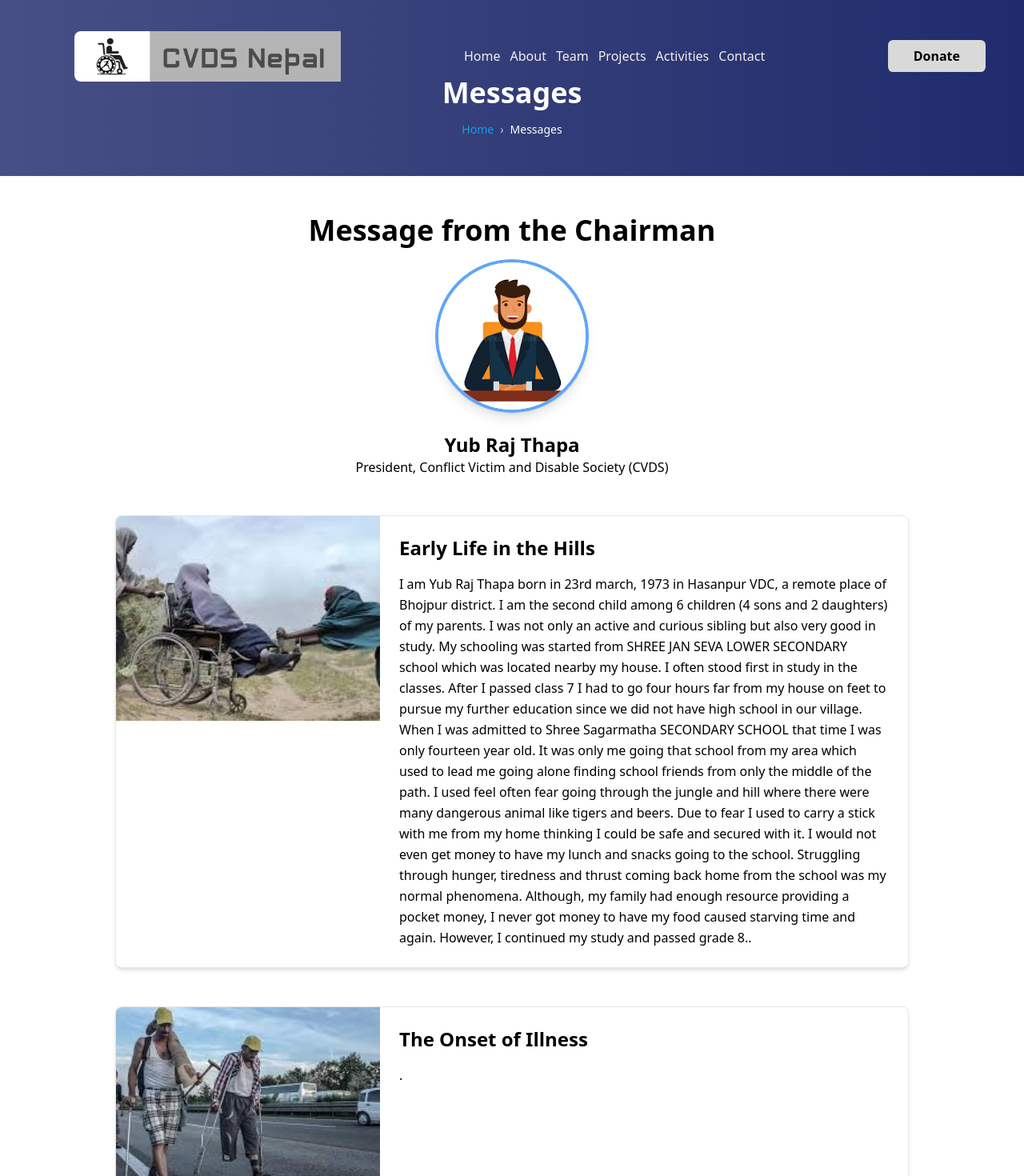
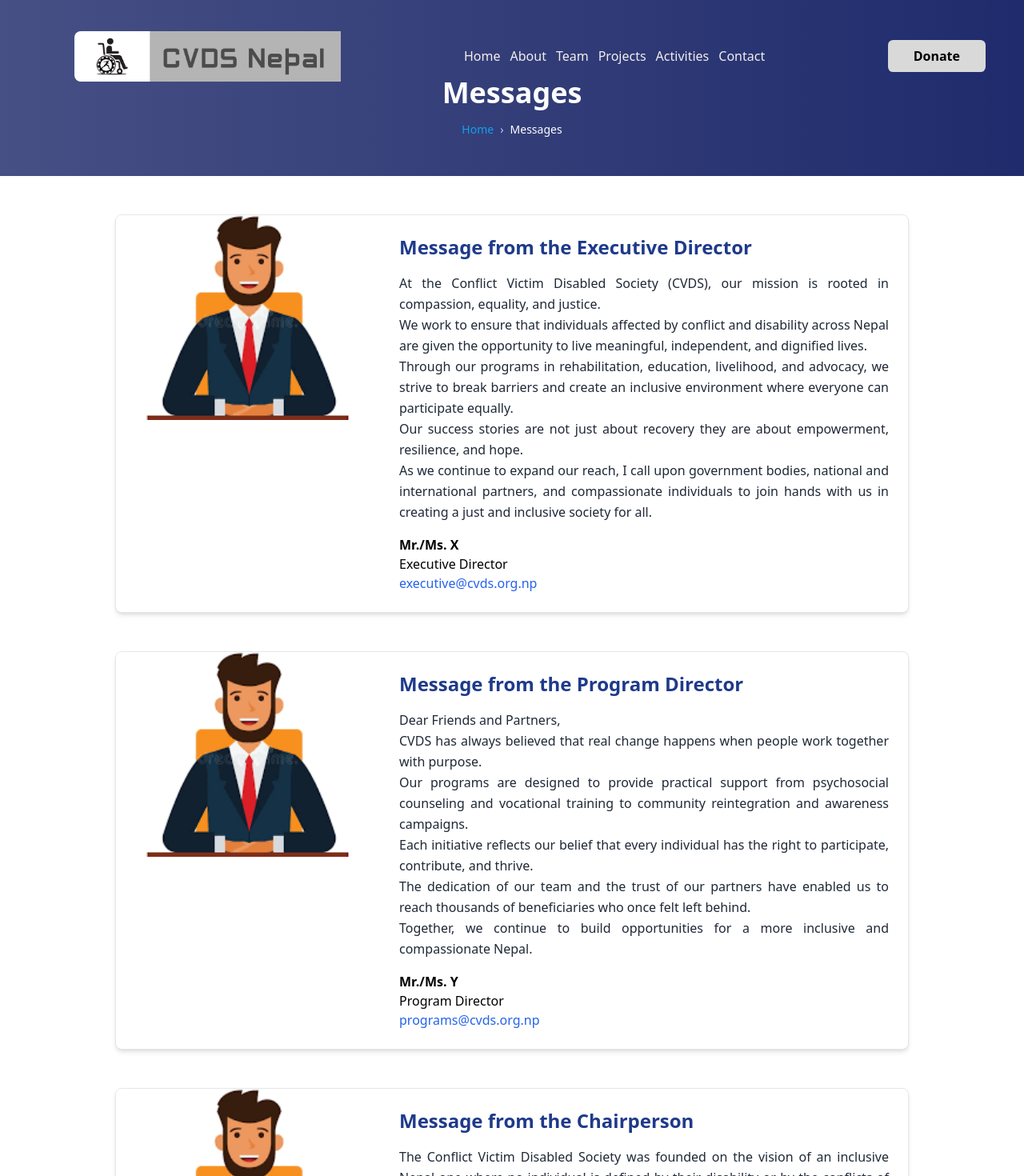
Before and after one commit to SRIYOGconsulting/cvdsnepal, a React (Vite) app: page /messages in a window 1280 px wide. Shown: the top 1470 px of the page at 80% size. Built offline with nearby package versions, Linux system fonts and the light colour scheme.

Commit message:
updated message.jsx and fixed breadcrumbs

```diff
--- a/src/Components/BasicBreadcrumbs.jsx
+++ b/src/Components/BasicBreadcrumbs.jsx
@@ -11,16 +11,37 @@
     return null;
   }
 
+   const pageTitleMap = {
+    pastactivities: "Past Activities",
+    upcomingactivities: "Upcoming Activities",
+    support: "Support Us",
+    partners: "Partners",
+    messages: "Messages",
+    videos: "Videos",
+    faq: "FAQ",
+    objectives: "Objectives",
+    donate: "Donations",
+  };
+
+ const formatName = (name) => {
+    if (pageTitleMap[name.toLowerCase()]) {
+
+      return pageTitleMap[name.toLowerCase()];
+    }
+
+    return name
+      .replace(/([a-z])([A-Z])/g, "$1 $2") // split camelCase
+      .replace(/-/g, " ") // replace hyphens with spaces
+      .replace(/\b\w/g, (c) => c.toUpperCase()); // capitalize words
+  };
   return (
     <div className="bg-[#1F2B6C] py-12 text-center relative overflow-hidden pt-24">
       {/* Decorative gradient overlay (optional) */}
       <div className="absolute inset-0 bg-gradient-to-r from-[#E5E4E8] to-transparent opacity-20 pointer-events-none"></div>
 
       {/* Page Title */}
-      <h1 className="text-4xl font-bold text-[#FCFEFE] mb-4 relative z-10">
-        {pathnames[pathnames.length - 1]
-          .replace(/-/g, " ")
-          .replace(/\b\w/g, (c) => c.toUpperCase())}
+       <h1 className="text-4xl font-bold text-[#FCFEFE] mb-4 relative z-10">
+        {formatName(pathnames[pathnames.length - 1])}
       </h1>
 
       {/* Breadcrumb navigation */}
@@ -40,19 +61,15 @@
             <span key={to} className="flex items-center">
               <span className="mx-2 text-[#BFD2F8]">›</span>
               {isLast ? (
-                <span className="text-[#FCFEFE] font-medium">
-                  {value
-                    .replace(/-/g, " ")
-                    .replace(/\b\w/g, (c) => c.toUpperCase())}
+                 <span className="text-[#FCFEFE] font-medium">
+                  {formatName(value)}
                 </span>
               ) : (
-                <Link
+                 <Link
                   to={to}
                   className="text-[#159EEC] hover:text-[#02DDCD] transition-colors"
                 >
-                  {value
-                    .replace(/-/g, " ")
-                    .replace(/\b\w/g, (c) => c.toUpperCase())}
+                  {formatName(value)}
                 </Link>
               )}
             </span>
--- a/src/Pages/Messages.jsx
+++ b/src/Pages/Messages.jsx
@@ -1,75 +1,51 @@
+import React from "react";
+import chairmanPortrait from "../assets/chairman.png";
 
-import React from 'react';
-import earlyLifeImage from '../assets/message1.jpg';
-import image2 from '../assets/message2.jpg';
-import chairmanPortrait from '../assets/chairman.png';
 const Messages = () => {
-  // Sections data
   const sections = [
     {
-      title: 'Early Life in the Hills',
-      image: earlyLifeImage,
-      text: `I am Yub Raj Thapa born in 23rd march, 1973 in Hasanpur VDC, a remote
-          place of Bhojpur district. I am the second child among 6
-          children (4 sons and 2 daughters) of my parents. I was not only an
-          active and curious sibling but also very good in study. My schooling
-          was started from SHREE JAN SEVA LOWER SECONDARY school which was
-          located nearby my house. I often stood first in study in the classes.
-          After I passed class 7 I had to go four hours far from my house on
-          feet to pursue my further education since we did not have high school
-          in our village. When I was admitted to Shree Sagarmatha SECONDARY
-          SCHOOL that time I was only fourteen year old. It was only me going
-          that school from my area which used to lead me going alone finding
-          school friends from only the middle of the path. I used feel often
-          fear going through the jungle and hill where there were many dangerous
-          animal like tigers and beers. Due to fear I used to carry a stick with
-          me from my home thinking I could be safe and secured with it. I would
-          not even get money to have my lunch and snacks going to the school.
-          Struggling through hunger, tiredness and thrust coming back home from
-          the school was my normal phenomena. Although, my family had enough
-          resource providing a pocket money, I never got money to have my food
-          caused starving time and again. However, I continued my study and
-          passed grade 8..`
+      title: "Message from the Executive Director",
+      image: chairmanPortrait,
+      text: `At the Conflict Victim Disabled Society (CVDS), our mission is rooted in compassion, equality, and justice.
+      We work to ensure that individuals affected by conflict and disability across Nepal are given the opportunity to live meaningful, independent, and dignified lives.
+      Through our programs in rehabilitation, education, livelihood, and advocacy, we strive to break barriers and create an inclusive environment where everyone can participate equally.
+      Our success stories are not just about recovery they are about empowerment, resilience, and hope.
+      As we continue to expand our reach, I call upon government bodies, national and international partners, and compassionate individuals to join hands with us in creating a just and inclusive society for all.
+      `,
+      name: "Mr./Ms. X",
+      position: "Executive Director",
+      email: "executive@cvds.org.np",
     },
     {
-      title: 'The Onset of Illness',
-      image: image2,
-      text: `.`
+      title: "Message from the Program Director",
+      image: chairmanPortrait,
+      text: `Dear Friends and Partners,
+      CVDS has always believed that real change happens when people work together with purpose.
+      Our programs are designed to provide practical support from psychosocial counseling and vocational training to community reintegration and awareness campaigns.
+      Each initiative reflects our belief that every individual has the right to participate, contribute, and thrive.
+      The dedication of our team and the trust of our partners have enabled us to reach thousands of beneficiaries who once felt left behind.
+      Together, we continue to build opportunities for a more inclusive and compassionate Nepal.`,
+      name: "Mr./Ms. Y",
+      position: "Program Director",
+      email: "programs@cvds.org.np",
     },
     {
-      title: 'Journey to Kathmandu',
-      image: earlyLifeImage,
-      text: `.`
+      title: "Message from the Chairperson",
+      image: chairmanPortrait,
+      text: `The Conflict Victim Disabled Society was founded on the vision of an inclusive Nepal one where no individual is defined by their disability or by the conflicts of the past.
+      Our work is not just about service delivery; it is about restoring voices, rights, and dignity.
+      We remain deeply grateful to our staff, partners, and communities who make this journey possible.
+      As we look to the future, CVDS remains committed to transparency, collaboration, and sustainable change.
+      Let us continue to stand together for equality, justice, and inclusion.`,
+      name: "Mr./Ms. Z",
+      position: "Chairperson",
+      email: "chairperson@cvds.org.np",
     },
-    {
-      title: 'Recovery and Education',
-      image: image2,
-      text: `.`
-    },
-    {
-      title: 'Our Mission and Appeal',
-      image: earlyLifeImage,
-      text: `.`
-    }
   ];
 
   return (
     <div className="bg-white min-h-screen py-12 px-4 max-w-5xl mx-auto">
-      {/* Header Section */}
-      <div className="text-center mb-12">
-        <h1 className="text-4xl font-bold text-black mb-4">
-          Message from the Chairman
-        </h1>
-        <img
-          src={chairmanPortrait}
-          alt="Chairman Portrait"
-          className="w-48 h-48 rounded-full mx-auto mb-6 object-cover shadow-lg border-4 border-blue-400"
-        />
-        <h2 className="text-2xl font-semibold text-black">Yub Raj Thapa</h2>
-        <p className="text-black">President, Conflict Victim and Disable Society (CVDS)</p>
-      </div>
-
-      {/* Sections */}
+      {/* Message Sections */}
       <div className="space-y-12">
         {sections.map((section, index) => (
           <div
@@ -80,16 +56,23 @@
               src={section.image}
               alt={section.title}
               className={`w-full md:w-1/3 h-64 object-cover ${
-                index % 2 !== 0 ? 'order-2 md:order-1' : ''
+                index % 2 !== 0 ? "order-2 md:order-1" : ""
               }`}
             />
             <div
               className={`p-6 md:w-2/3 ${
-                index % 2 !== 0 ? 'order-1 md:order-2' : ''
+                index % 2 !== 0 ? "order-1 md:order-2" : ""
               }`}
             >
-              <h3 className="text-2xl font-bold text-black mb-4">{section.title}</h3>
-              <p className="text-black leading-relaxed">{section.text}</p>
+              <h3 className="text-2xl font-bold text-blue-900 mb-4">{section.title}</h3>
+              <p className="text-gray-800 leading-relaxed text-justify mb-4 whitespace-pre-line">
+                {section.text}
+              </p>
+              <div className="mt-4">
+                <p className="font-semibold text-black">{section.name}</p>
+                <p className="text-black">{section.position}</p>
+                <p className="text-blue-600">{section.email}</p>
+              </div>
             </div>
           </div>
         ))}
```
